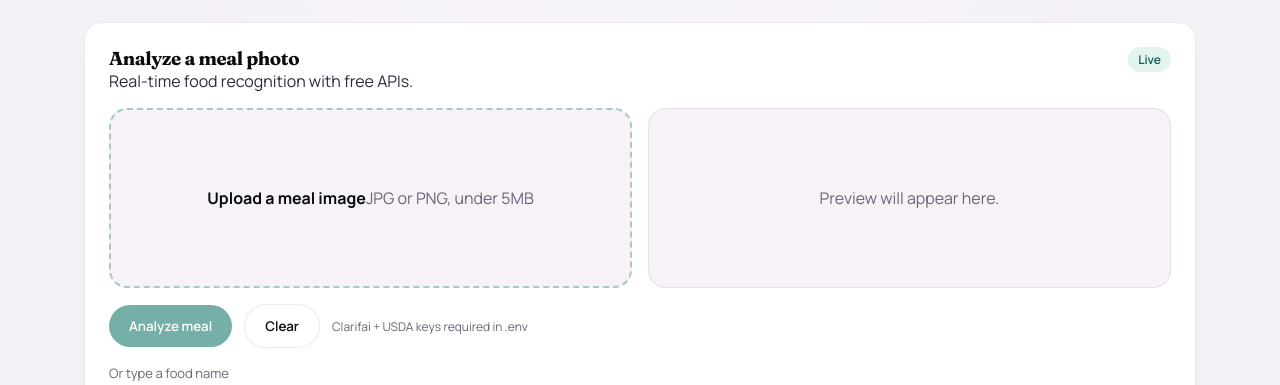
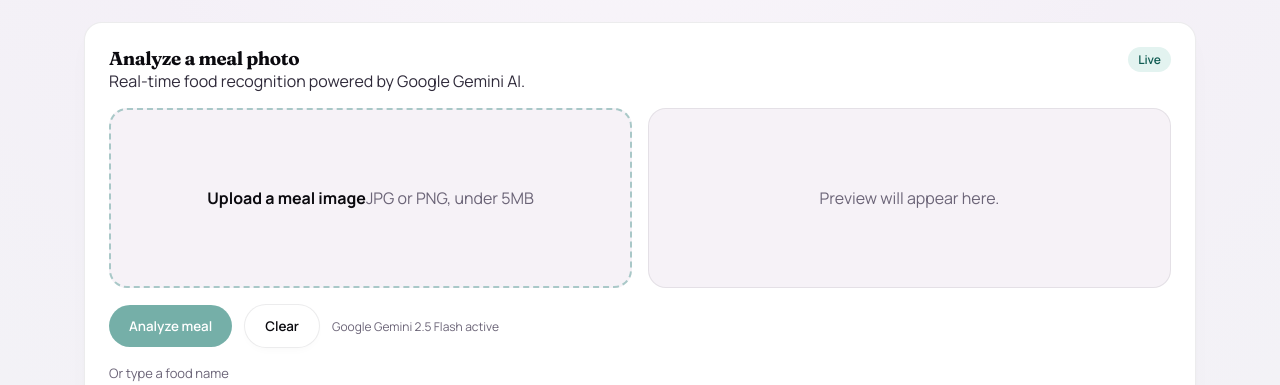
Before and after one commit to aniketsahu07/Cal-Ai, a React (Vite) app: page /analysis in a window 1280 px wide. Shown: the part 259-644 px from the top of the page. Built offline with nearby package versions, Linux system fonts and the light colour scheme; no server answers.

Commit message:
style: dynamically label food scanner as Google Gemini AI instead of outdated Clarifai and USDA text

```diff
--- a/src/pages/Analysis.jsx
+++ b/src/pages/Analysis.jsx
@@ -431,7 +431,7 @@ Return a valid, raw JSON object (with no markdown backticks or wrappers, just ra
         <div className="card-head">
           <div>
             <h3>Analyze a meal photo</h3>
-            <p>Real-time food recognition with free APIs.</p>
+            <p>Real-time food recognition powered by Google Gemini AI.</p>
           </div>
           <span className="chip">Live</span>
         </div>
@@ -468,7 +468,9 @@ Return a valid, raw JSON object (with no markdown backticks or wrappers, just ra
           <button className="ghost-btn" type="button" onClick={clearUpload}>
             Clear
           </button>
-          <span className="upload-hint">Clarifai + USDA keys required in .env</span>
+          <span className="upload-hint">
+            {import.meta.env.VITE_GEMINI_API_KEY ? 'Google Gemini 2.5 Flash active' : 'Google Gemini API key required in .env'}
+          </span>
         </div>
         <div className="manual-row">
           <div className="manual-field">
```
